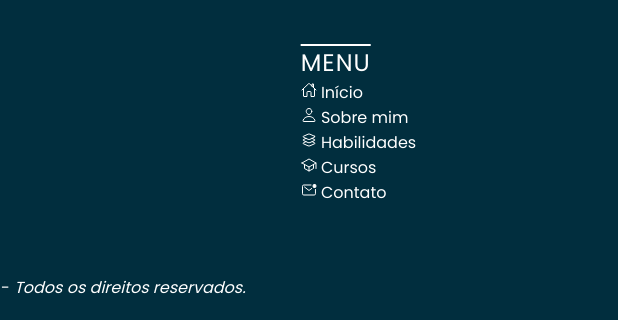
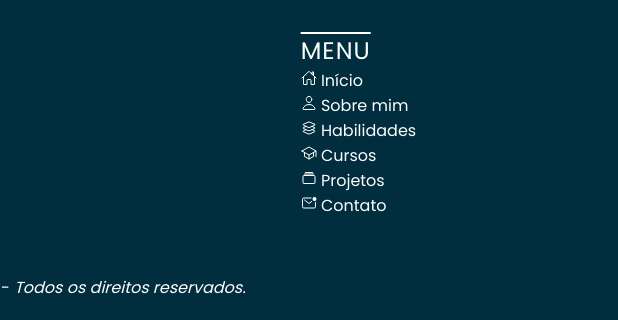
Before and after one commit to camacho3851/camacho3851.github.io, a plain HTML site: page index.html in a window 1280 px wide. Shown: the part 4144-4464 px from the top of the page, 662-1280 px from the left. Drawn offline with nearby package versions, Linux system fonts and the light colour scheme.

Commit message:
Ajuste menu do rodapé

```diff
--- a/index.html
+++ b/index.html
@@ -530,6 +530,14 @@
                         <span class="text">Cursos</span>
                     </a>
                 </li>
+                <li class="list" onclick="scrollAncora('#section_projetos')">
+                    <a href="#">
+                        <span class="icon">
+                            <ion-icon name="albums-outline"></ion-icon>
+                        </span>
+                        <span class="text">Projetos</span>
+                    </a>
+                </li>
                 <li class="list" onclick="scrollAncora('footer')">
                     <a href="#">
                         <span class="icon">
```
